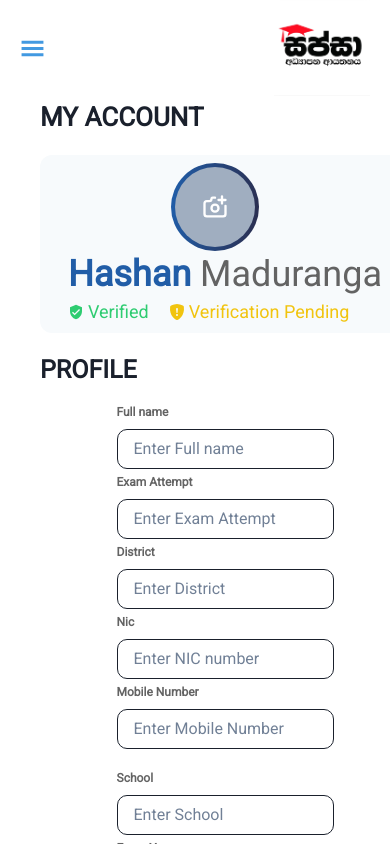
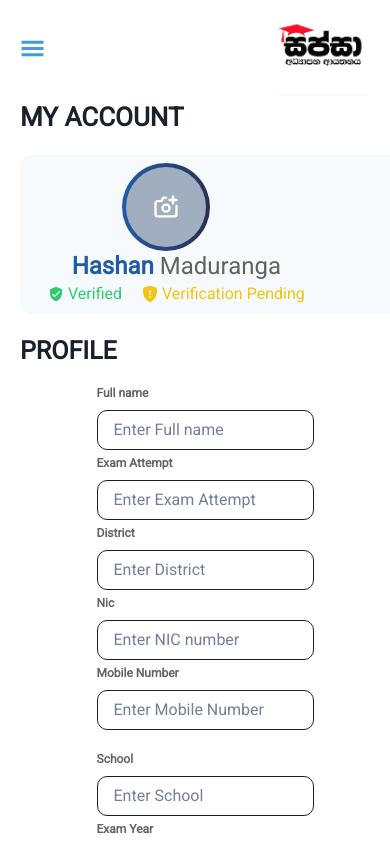
Before and after one commit to sachin96Boy/tution-class-frontend, a React (Create React App) app: page /dashboard/myAccount in a window 390 px wide. Built offline with nearby package versions, Linux system fonts and the light colour scheme.

Commit message:
responsive design: my account

```diff
--- a/src/pages/MyAccount.tsx
+++ b/src/pages/MyAccount.tsx
@@ -124,8 +124,8 @@ function MyAccount() {
   }, [selectedFile]);
 
   return (
-    <Box mx={10} w="full">
-      <Heading as={"h2"} fontSize={["26px","26px","36px"]}>
+    <Box mx={[5, 5, 10]} w="full">
+      <Heading as={"h2"} fontSize={["26px", "26px", "36px"]}>
         MY ACCOUNT
       </Heading>
       <Formik
@@ -184,14 +184,14 @@ function MyAccount() {
                 <Flex
                   ml={5}
                   flexDirection={"column"}
-                  align="start"
+                  align={["center", "start"]}
                   justify={"center"}
                 >
                   <Heading
                     as={"h3"}
                     color="#215DA7"
                     fontWeight={"700"}
-                    fontSize="36px"
+                    fontSize={["24px", "24px", "24px", "36px"]}
                     fontFamily={"body"}
                   >
                     Hashan{" "}
@@ -199,7 +199,7 @@ function MyAccount() {
                       as={"span"}
                       color="#636363"
                       fontWeight={"500"}
-                      fontSize="36px"
+                      fontSize={["24px", "24px", "24px", "36px"]}
                       fontFamily={"body"}
                     >
                       Maduranga
@@ -212,7 +212,7 @@ function MyAccount() {
                       <Text
                         fontFamily={"body"}
                         color="#2ECC71"
-                        fontSize="18px"
+                        fontSize={["16px", "18px"]}
                         fontWeight={"500"}
                       >
                         Verified
@@ -224,7 +224,7 @@ function MyAccount() {
                       <Text
                         fontFamily={"body"}
                         color="#F1C40F"
-                        fontSize="18px"
+                        fontSize={["16px", "18px"]}
                         fontWeight={"500"}
                       >
                         Verification Pending
@@ -538,7 +538,11 @@ function MyAccount() {
                     mx={5}
                   />
                 </Center>
-                <Flex flexDirection={"column"} gap={5} ml={[0,0,5]}>
+                <Flex
+                  flexDirection={"column"}
+                  gap={5}
+                  ml={[0, 0, 5]}
+                >
                   <FormControl isInvalid={formik.touched.barcode}>
                     <FormLabel htmlFor="barcode">
                       <Text
@@ -565,7 +569,7 @@ function MyAccount() {
                       <ErrorMessage name="barcode" />
                     </FormErrorMessage>
                   </FormControl>
-                  <Box>
+                  <Box w={["50vw","50vw","50vw","full"]}>
                     <Text
                       fontFamily={"body"}
                       color="#636363"
@@ -674,7 +678,7 @@ function MyAccount() {
             <Text
               fontFamily={"body"}
               color="#2ECC71"
-              fontSize="18px"
+              fontSize={["16px", "18px"]}
               fontWeight={"500"}
             >
               Verified
@@ -686,7 +690,7 @@ function MyAccount() {
             <Text
               fontFamily={"body"}
               color="#F1C40F"
-              fontSize="18px"
+              fontSize={["16px", "18px"]}
               fontWeight={"500"}
             >
               Verification Pending
```
